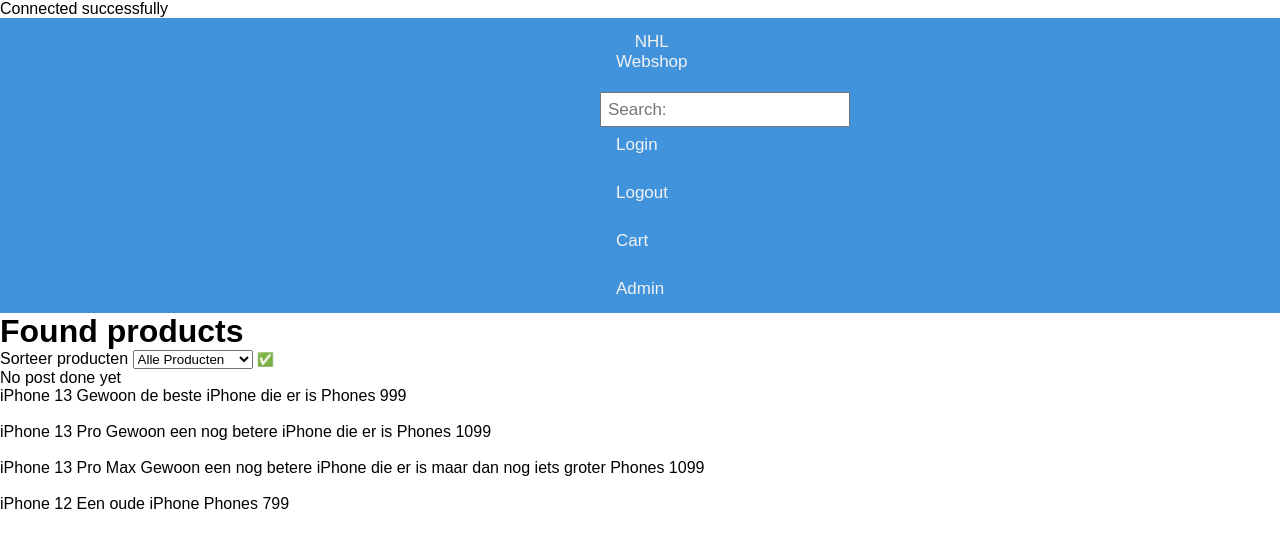
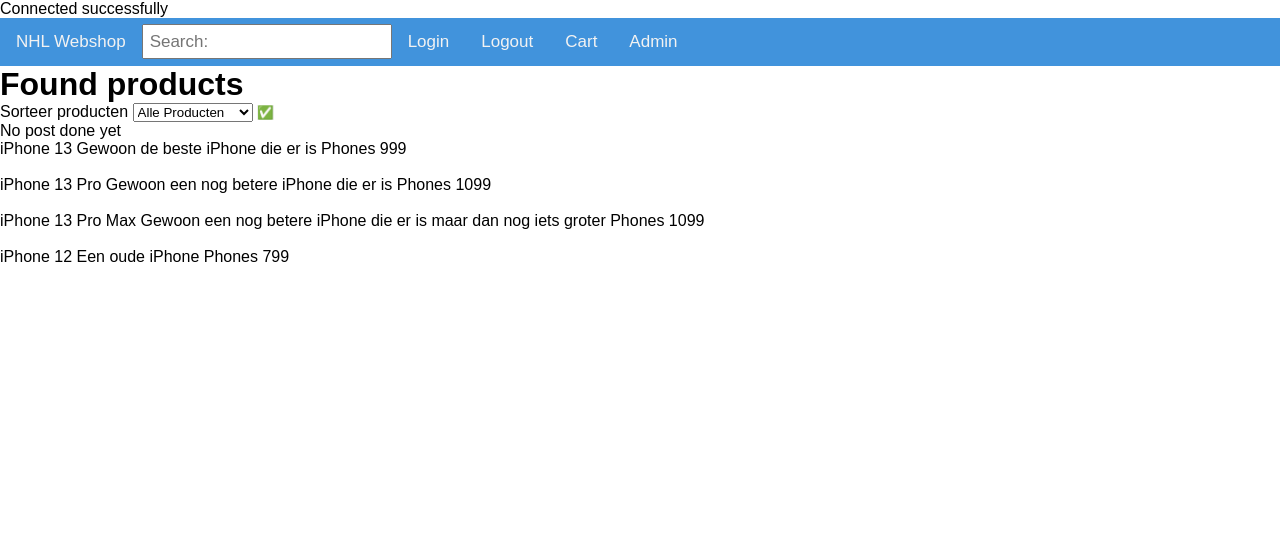
Before and after one commit to BartHerms/Project2.1, a PHP site: page /index.php in a window 1280 px wide. Shown: the top 553 px of the page. Run offline with PHP 8.4, Linux system fonts and the light colour scheme; data comes from the database, SQL or seed files in the repository.

Commit message:
fixed the header

```diff
--- a/assets/css/home.css
+++ b/assets/css/home.css
@@ -11,8 +11,6 @@
 .topnav {
   background-color: rgb(65, 147, 220);
   overflow: hidden;
-  padding-left: 600px;
-  padding-right: 600px;
 }
 .Zoek{
   float: left;
```
